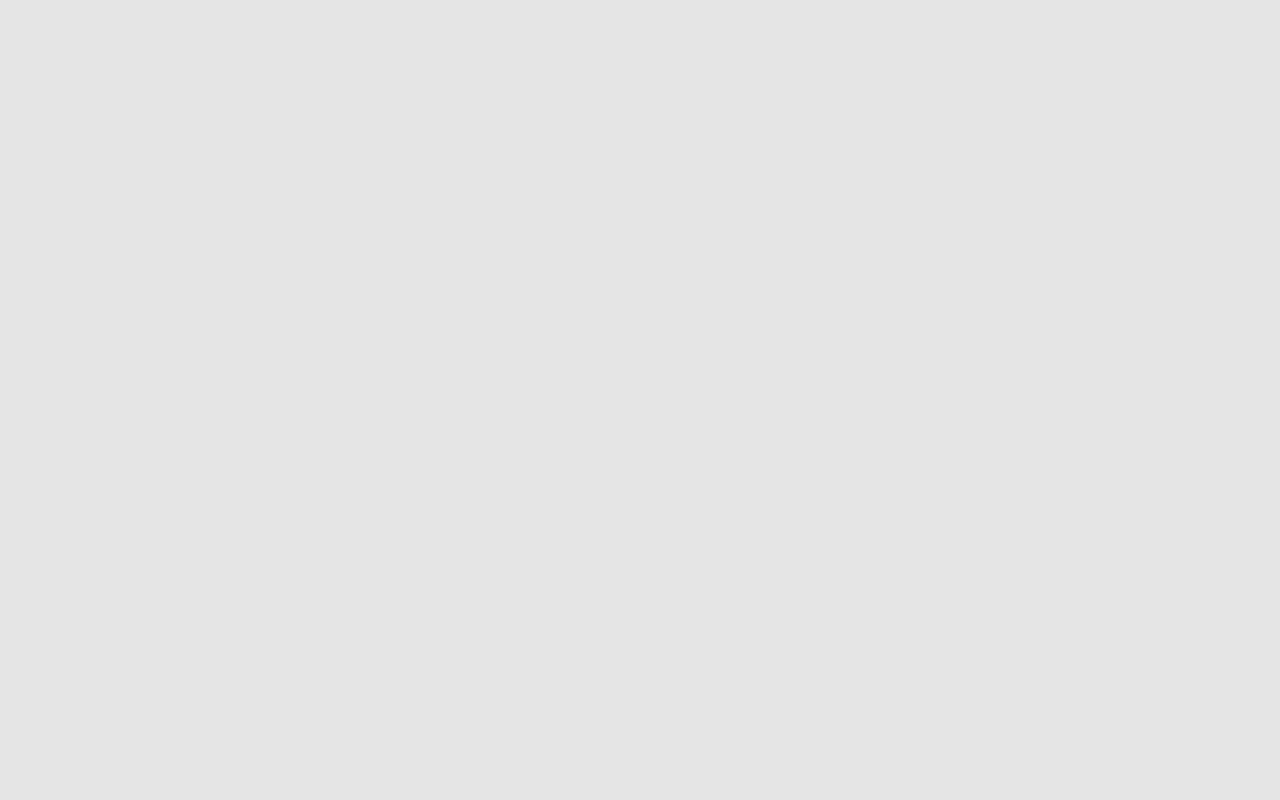
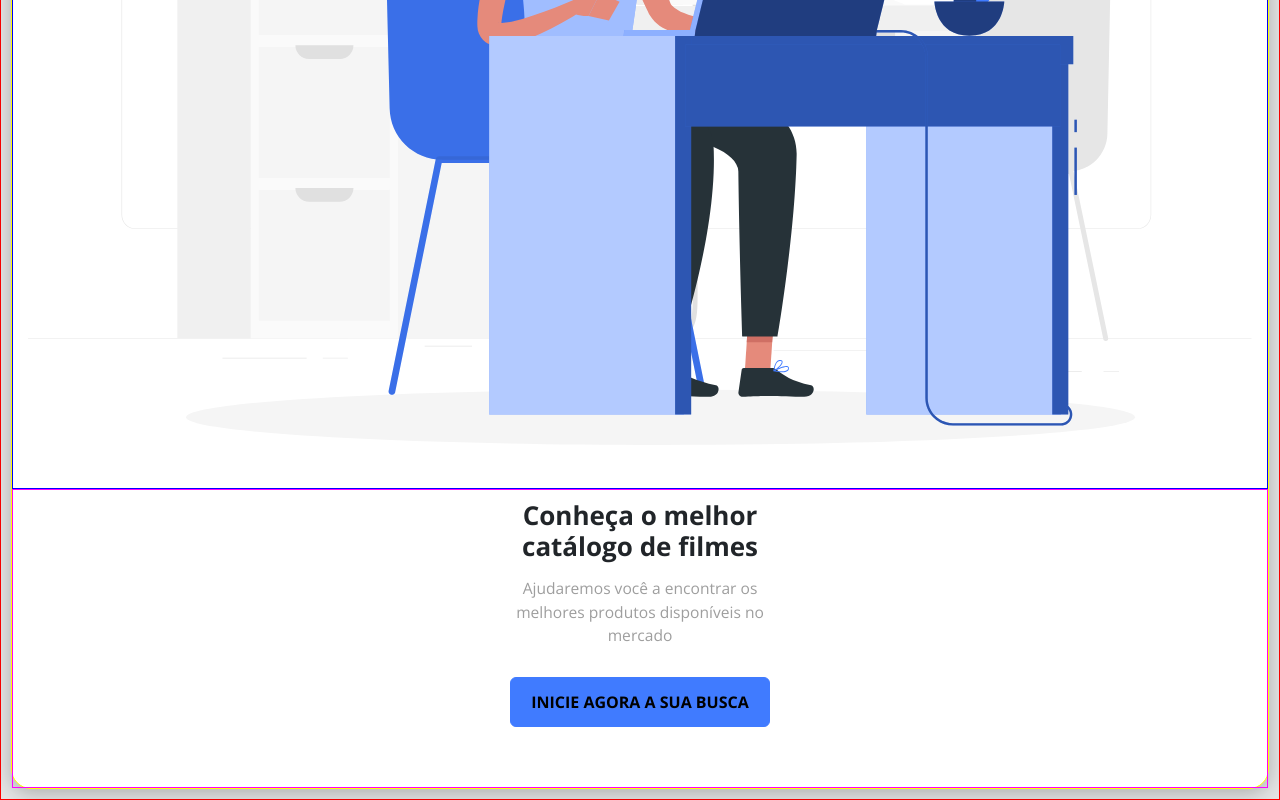
Before and after one commit to robsonleal/locadora, a React (Create React App) app in the folder frontend/: page / in a window 1280 px wide. Shown: the part 596-1396 px from the top of the page. Before the commit the page ends 800 px from the top, so only its background shows below. Built offline with nearby package versions, Linux system fonts and the light colour scheme.

Commit message:
Iniciando a home e criando um componente de botão

```diff
--- a/frontend/src/App.tsx
+++ b/frontend/src/App.tsx
@@ -1,13 +1,10 @@
 import 'assets/styles/custom.scss';
 import './App.css';
-import { Navbar } from 'components/Navbar';
+import { Home } from 'pages/Home';
 
 const App = () => {
   return (
-   <>
-      <Navbar/>
-      <h1>Hello world!</h1>
-    </>
+    <Home />
   );
 };
 
--- /dev/null
+++ b/frontend/src/components/Navbar/ButtonIcon/index.tsx
@@ -0,0 +1,9 @@
+import './styles.scss'
+
+export const ButtonIcon = () => {
+  return (
+    <button className="btn btn-primary btn-icon">
+      <h6 className="text-uppercase">Inicie agora a sua busca</h6>
+    </button>
+  );
+}
--- /dev/null
+++ b/frontend/src/components/Navbar/ButtonIcon/styles.scss
@@ -0,0 +1,4 @@
+.btn-icon {
+  width: 260px;
+  height: 50px;
+}
--- /dev/null
+++ b/frontend/src/pages/Home/index.tsx
@@ -0,0 +1,24 @@
+import { ReactComponent as MainImage } from 'assets/images/main-image.svg';
+import { Navbar } from "components/Navbar";
+import './styles.scss';
+import { ButtonIcon } from 'components/Navbar/ButtonIcon';
+
+export const Home = () => {
+  return (
+   <>
+      <Navbar/>
+      <div className="home-container">
+        <div className="home-card">
+          <div className="home-content-container">
+            <h1>Conheça o melhor catálogo de filmes</h1>
+            <p>Ajudaremos você a encontrar os melhores produtos disponíveis no mercado</p>
+            <ButtonIcon />
+          </div>
+          <div className="home-image-container">
+            <MainImage />
+          </div>
+        </div>
+      </div>
+    </>
+  );
+};
--- /dev/null
+++ b/frontend/src/pages/Home/styles.scss
@@ -0,0 +1,46 @@
+.home-container {
+  padding: 10px;
+  font-size: 26px;
+  text-align: center;
+  border: 1px solid #F00;
+}
+
+.home-card {
+  display: flex;
+  flex-direction: column-reverse;
+  background-color: #FFF;
+  box-shadow: 0px 4px 20px rgba(0, 0, 0, 0.25);
+  border-radius: 20px;
+  border: 1px solid #FF0;
+}
+
+.home-content-container {
+  display: flex;
+  flex-direction: column;
+  align-items: center;
+  border: 1px solid #F0F;
+  padding: 10px 10px 60px 10px;
+
+  h1 {
+    width: 270px;
+    font-size: 1em;
+    margin-bottom: 15px;
+  }
+
+  p {
+    width: 270px;
+    color: #9E9E9E;
+    font-size: .6em;
+    margin-bottom: 30px;
+  }
+}
+
+.home-image-container {
+  padding: 50px 15px 40px;
+  border: 1px solid #00F;
+
+  svg {
+    width: 100%;
+    height: auto;
+  }
+}
```
Also changed, not shown: frontend/src/assets/images/main-image.svg (added).
